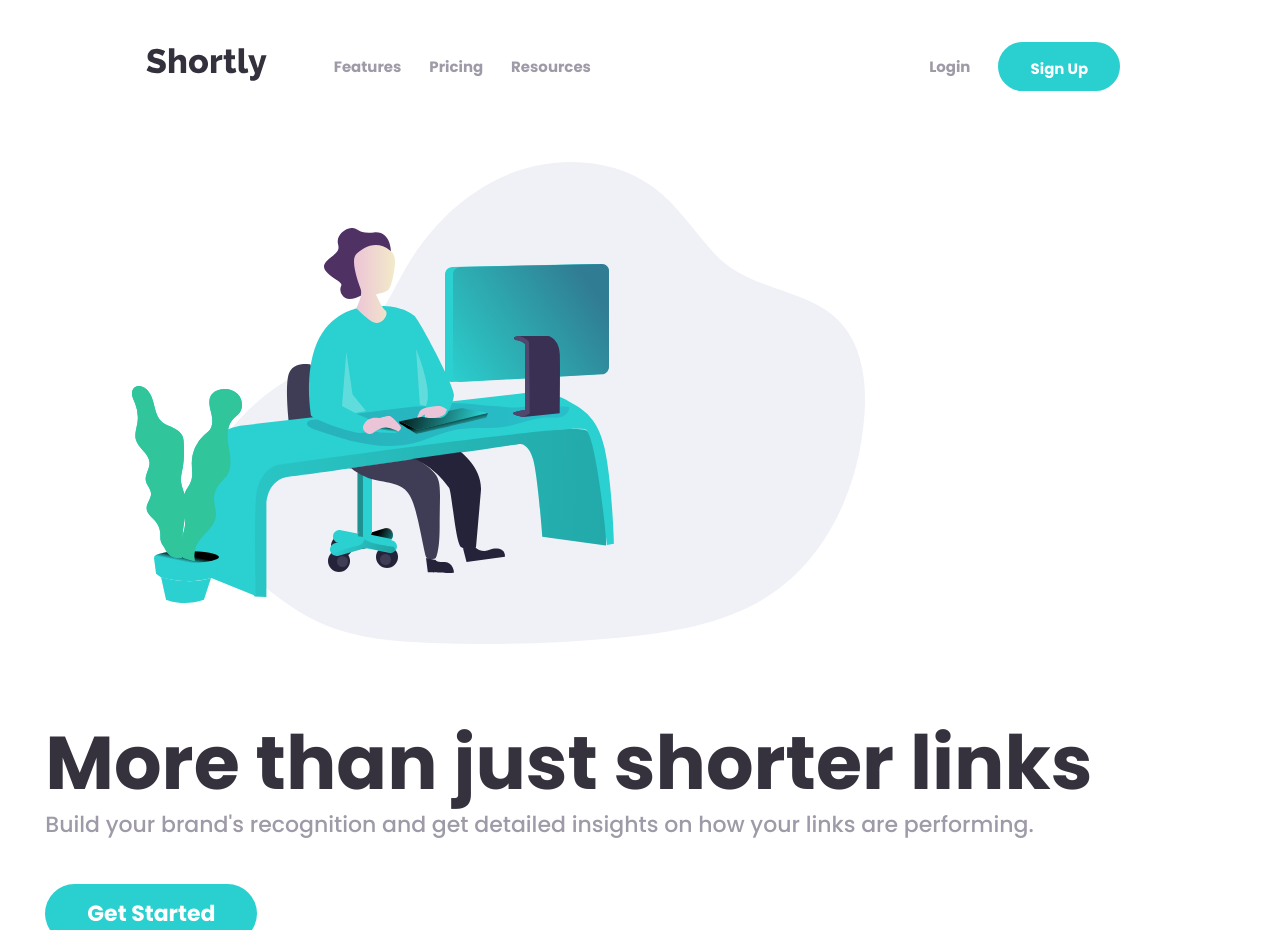
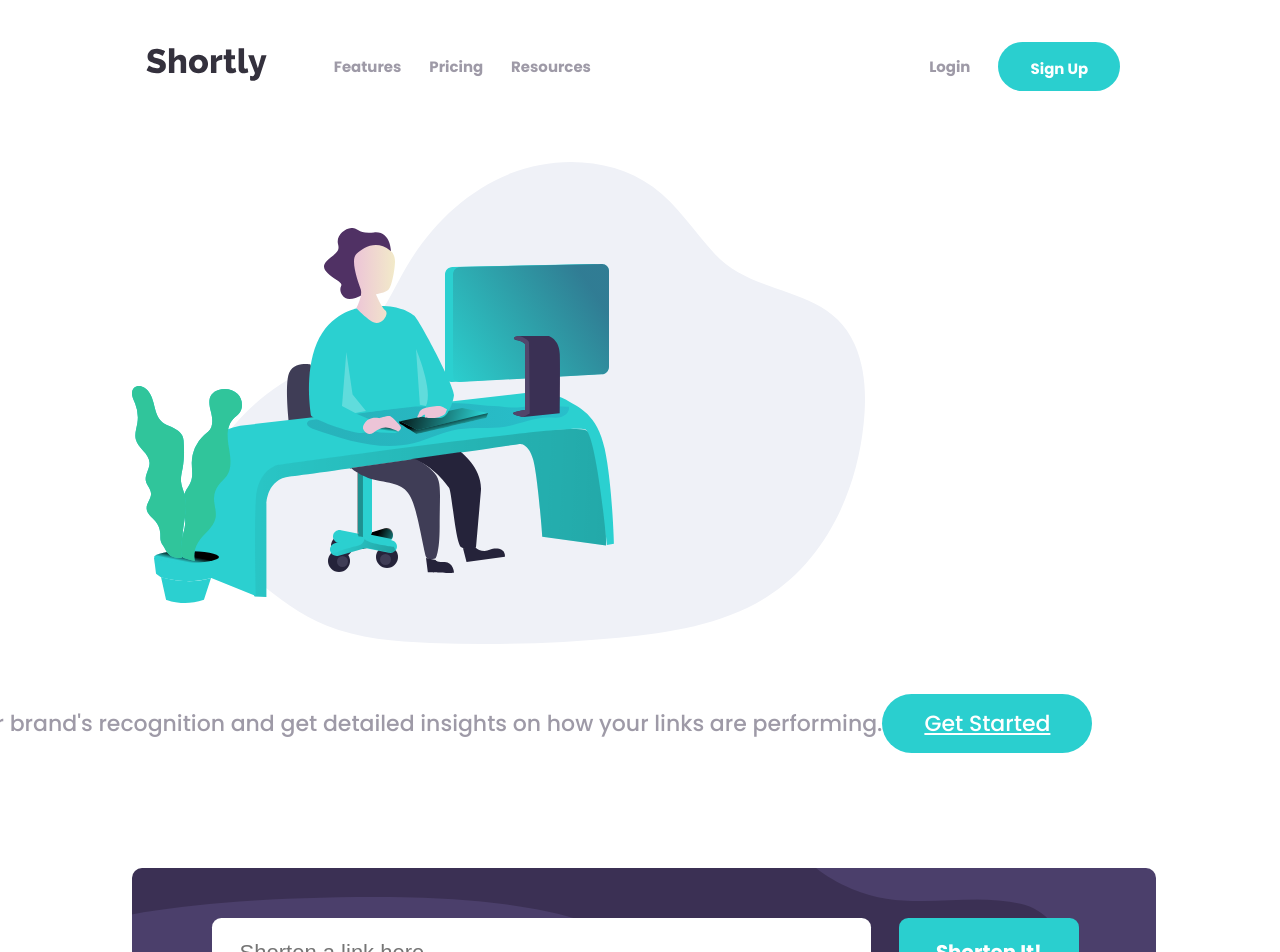
Before and after one commit to aman-atg/Shortly-Landing-Page, a React (Create React App) app: page / in a window 1280 px wide. Shown: the top 952 px of the page. Built offline with nearby package versions, Linux system fonts and the light colour scheme; what simpl-schema would draw is missing.

Commit message:
remove unneeded div

```diff
--- a/src/components/Header/Header.jsx
+++ b/src/components/Header/Header.jsx
@@ -10,18 +10,18 @@ const Header = () => {
         />
       </div>
       <div className="header_Content">
-        <div className="header_Content_Wrapper">
+        {/* <div className="header_Content_Wrapper"> REMOVE EXTRA CONTAINER*/}
         <h2>More than just shorter links</h2>
         <p>
           Build your brand's recognition and get detailed insights on how your
           links are performing.
         </p>
-          <div className="header_Get-started">
+        <div className="header_Content_Get-started">
           <a className="primary-btn btn--lg" href="#link">
             Get Started
           </a>
         </div>
-        </div>
+        {/* </div> */}
       </div>
     </div>
   );
```
Lines whose indentation alone changed are shown as unchanged.
